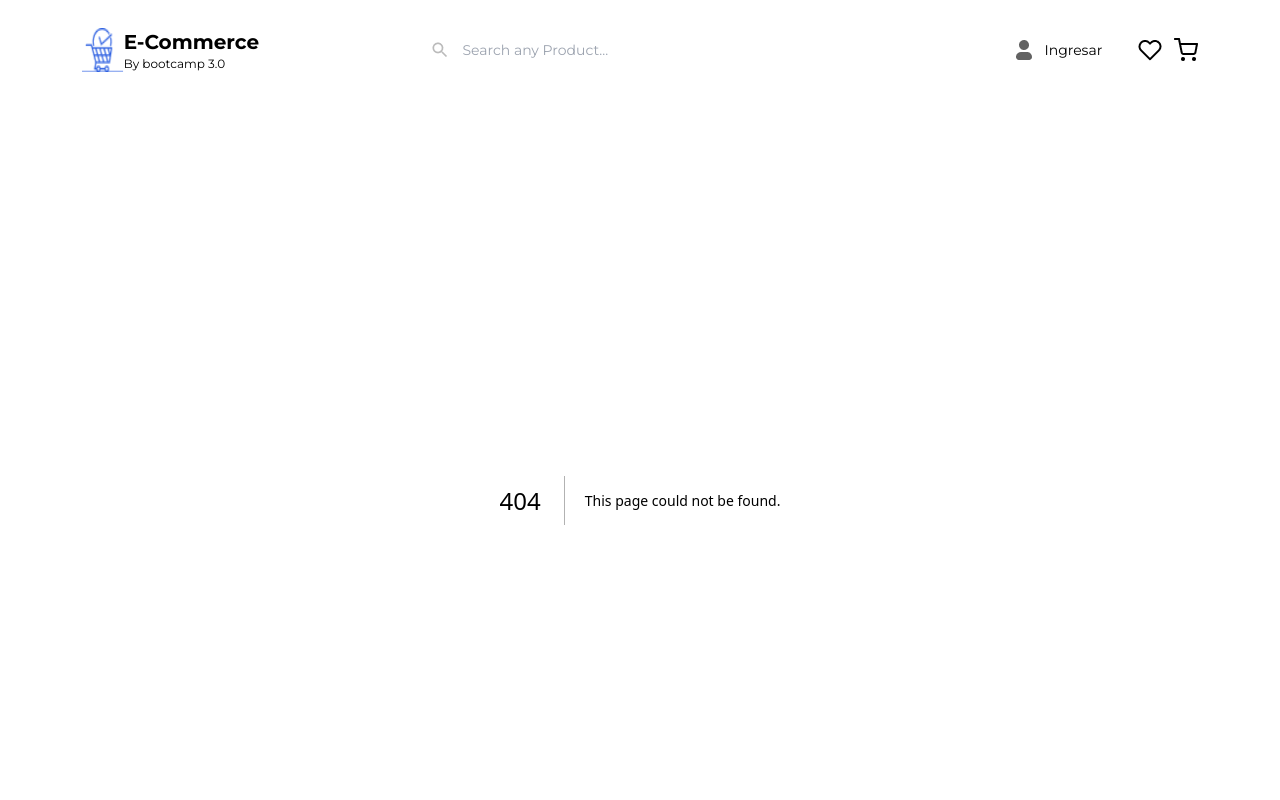
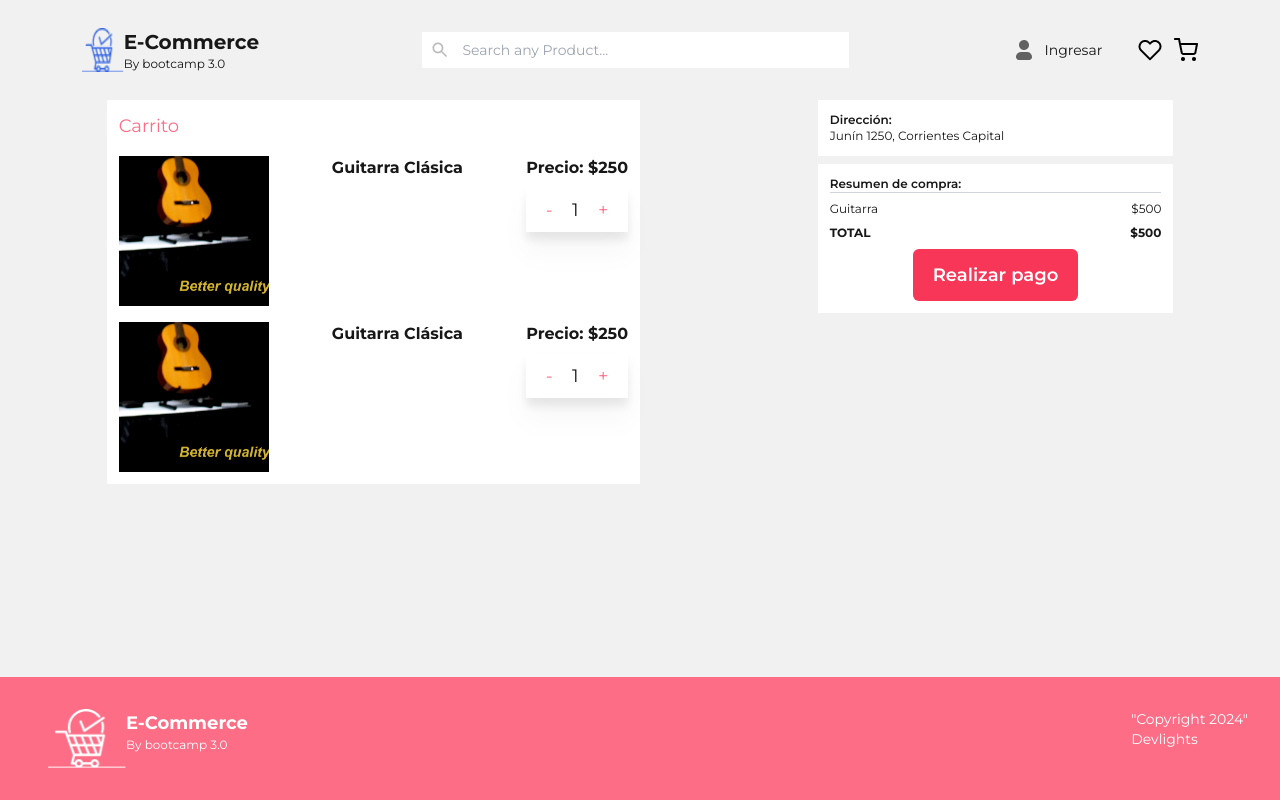
Before and after one commit to LuqueIgnacio/devlights_fronted, a Next.js app: page /cart in a window 1280 px wide. Before the commit this address had no page. Shown: the top 800 px of the page. Built offline with nearby package versions, Linux system fonts and the light colour scheme.

Commit message:
Add cart page

```diff
--- /dev/null
+++ b/src/app/cart/page.tsx
@@ -0,0 +1,36 @@
+import CartProduct from '@/components/CartProduct'
+import React from 'react'
+
+export default function CartPage() {
+  return (
+    <div className='flex justify-between w-10/12 mx-auto'>
+        <div className='flex flex-col bg-white p-3 gap-4 w-1/2'>
+            <h3 className='text-lg text-rose'>Carrito</h3>
+
+            <CartProduct/>
+            <CartProduct/>
+        </div>
+
+        <div className='text-xs w-1/3'>
+            <div className='bg-white p-3 '>
+                <p className='font-semibold'>Dirección:</p>
+                <input className='w-full' value={"Junín 1250, Corrientes Capital"}/>
+            </div>
+
+            <div className='flex flex-col gap-2 bg-white p-3 mt-2'>
+                <p className='font-semibold border-b-[1px] border-gray-300'>Resumen de compra:</p>
+                <div className='flex justify-between'>
+                    <p>Guitarra</p>
+                    <p>$500</p>
+                </div>
+                <div className='flex justify-between'>
+                    <p className='font-bold'>TOTAL</p>
+                    <p className='font-bold'>$500</p>
+                </div>
+
+                <button className='w-1/2 mx-auto rounded-md bg-rose-dark text-white p-3 text-lg font-semibold '>Realizar pago</button>
+            </div>
+        </div>
+    </div>
+  )
+}
--- /dev/null
+++ b/src/app/store/page.tsx
@@ -0,0 +1,22 @@
+import ProductCard from '@/components/ProductCard'
+import React from 'react'
+
+export default function StorePage() {
+  return (
+    <main className='w-11/12 mx-auto grid grid-cols-5'>
+        <aside>
+            <h3>Categorias</h3>
+            <ul className='flex flex-col'>
+                <button>Guitarras</button>
+                <button>Violines</button>
+                <button>Tambores</button>
+                <button>Flautas</button>
+            </ul>
+        </aside>
+
+        <div className='col-span-4'>
+            <ProductCard/>
+        </div>
+    </main>
+  )
+}
--- /dev/null
+++ b/src/components/CartProduct.tsx
@@ -0,0 +1,30 @@
+import React from 'react'
+import Image from 'next/image'
+
+export default function CartProduct() {
+  return (
+    <div className='flex justify-between gap-4  font-montserrat'>
+        <div className='w-[150px] h-[150px] relative'>
+            <Image
+                src={"/guitarras.jpg"}
+                alt='Producto del carrito'
+                layout='fill'
+                objectFit='cover'
+            />
+        </div>
+
+        <div>
+            <p className='font-bold'>Guitarra Clásica</p>
+        </div>
+
+        <div>
+            <p className='font-bold'>Precio: $250</p>
+            <div className='flex justify-evenly py-2 drop-shadow-xl bg-white mt-2'>
+                <button className='text-rose text-lg'>-</button>
+                <p className='text-lg'>1</p>
+                <button className='text-rose text-lg'>+</button>
+            </div>
+        </div>
+    </div>
+  )
+}
--- a/tailwind.config.ts
+++ b/tailwind.config.ts
@@ -13,7 +13,8 @@ const config: Config = {
         foreground: "var(--foreground)",
         white: "#ffff",
         rose: "#FD6E86",
-        blue: "#2D73D7"
+        blue: "#2D73D7",
+        "rose-dark": "#F83758"
       },
       fontFamily:{
         montserrat: ["var(--font-montserrat)"]
```
